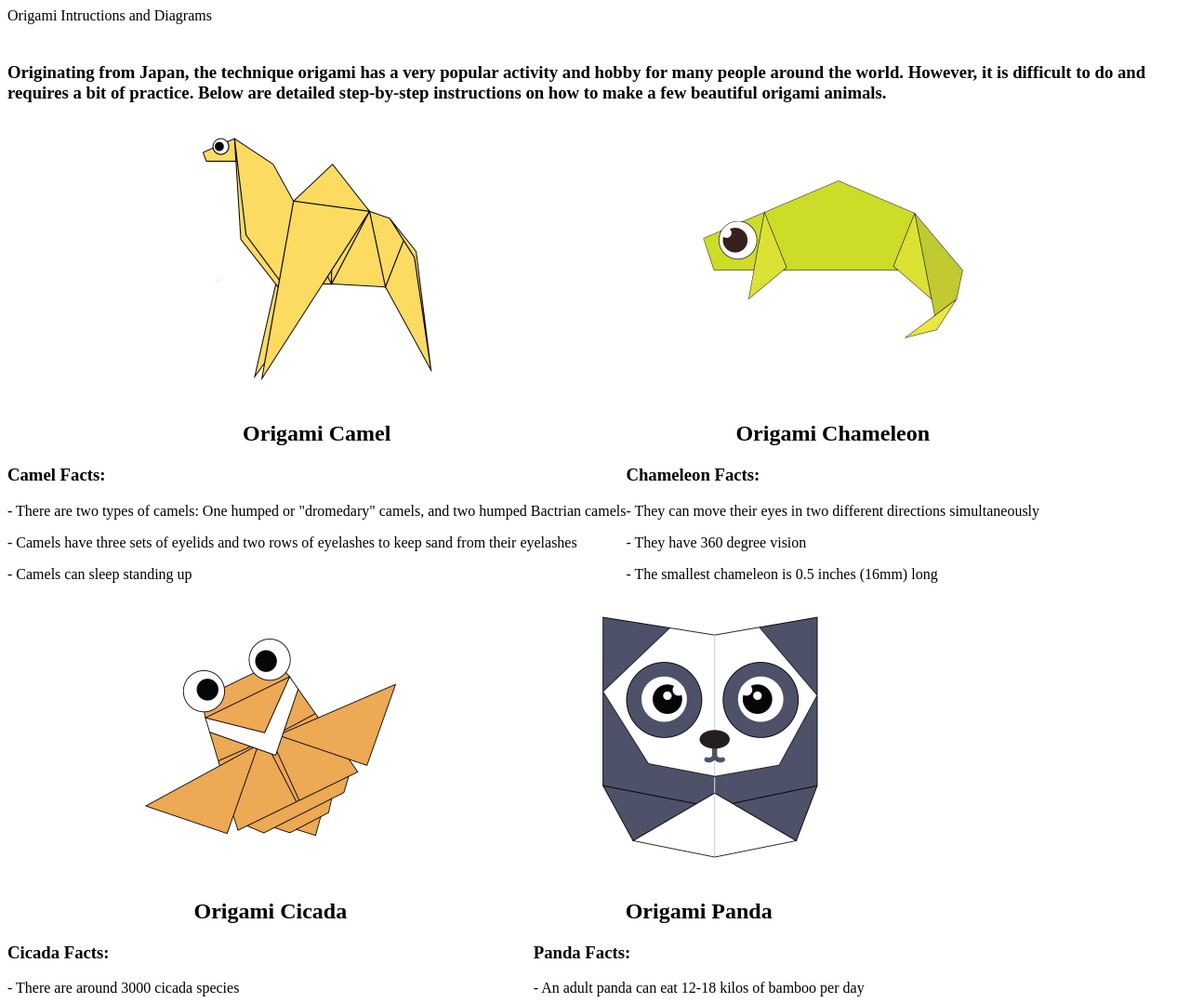
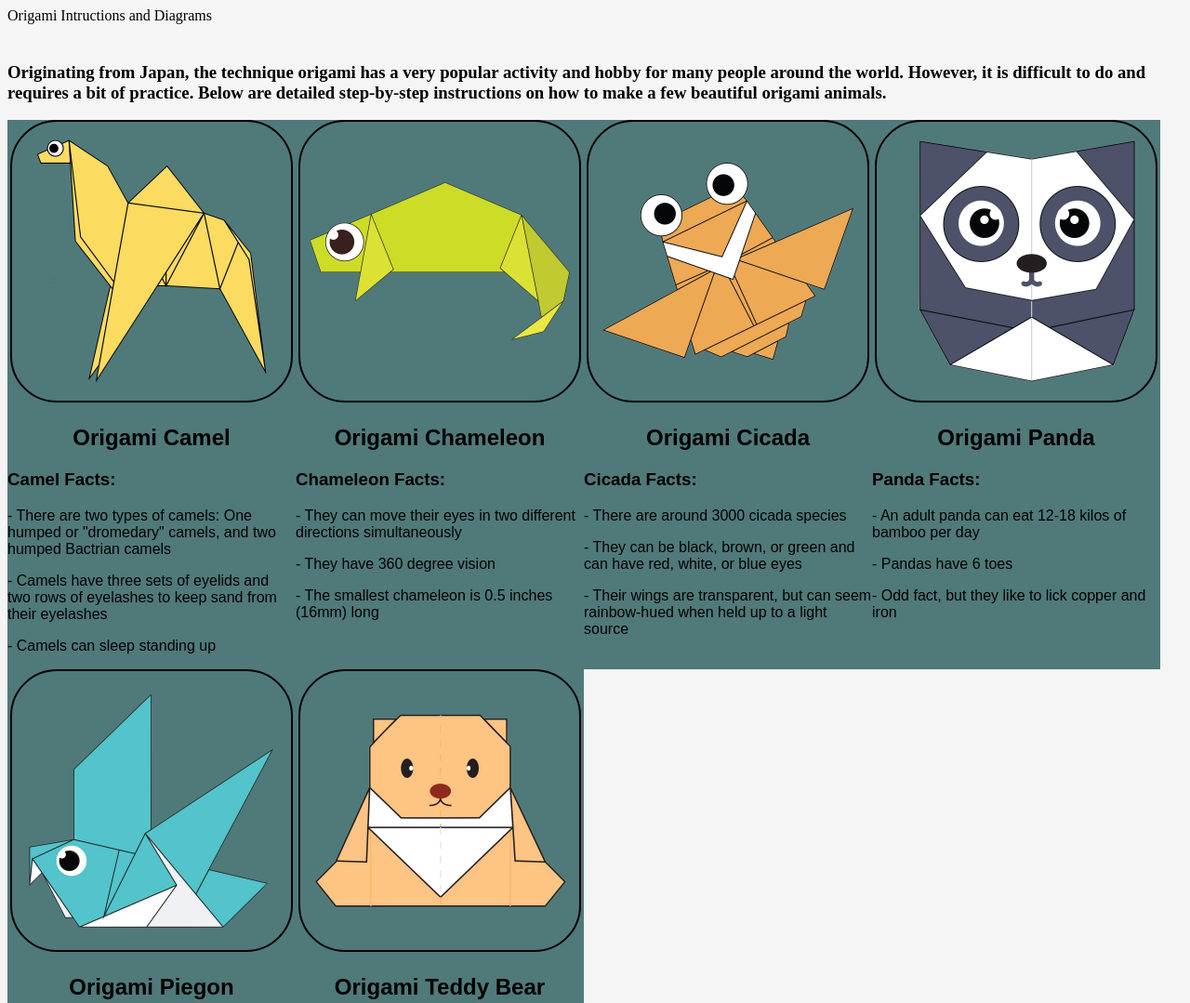
Before and after one commit to arfana017/Project50, a plain HTML site: page index.html in a window 1280 px wide. Shown: the part 400-1479 px from the top of the page at 93% size. Drawn offline with Linux system fonts and the light colour scheme.

Commit message:
Update style.css

```diff
--- a/style.css
+++ b/style.css
@@ -2,6 +2,12 @@
 
 display: flex;
 justify-content: space-between;
+
+}
+
+body {
+
+    background-color: whitesmoke;
 
 }
 
@@ -11,3 +17,19 @@ display: flex;
 flex-wrap: wrap;
 
 }
+
+.grid img{
+
+border: 2px solid black;
+border-radius: 50px;
+
+}
+
+.origami {
+
+background-color: rgb(80, 121, 122);
+
+width: 310px;
+font-family: fantasy;
+
+}
```
